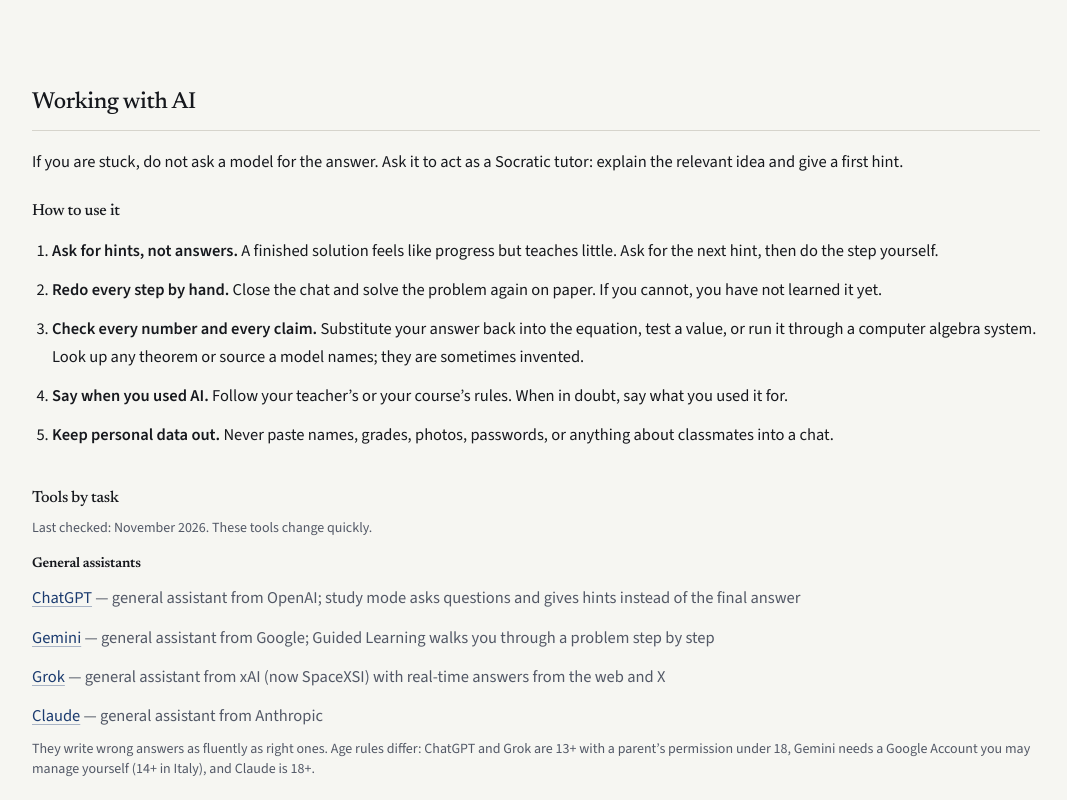
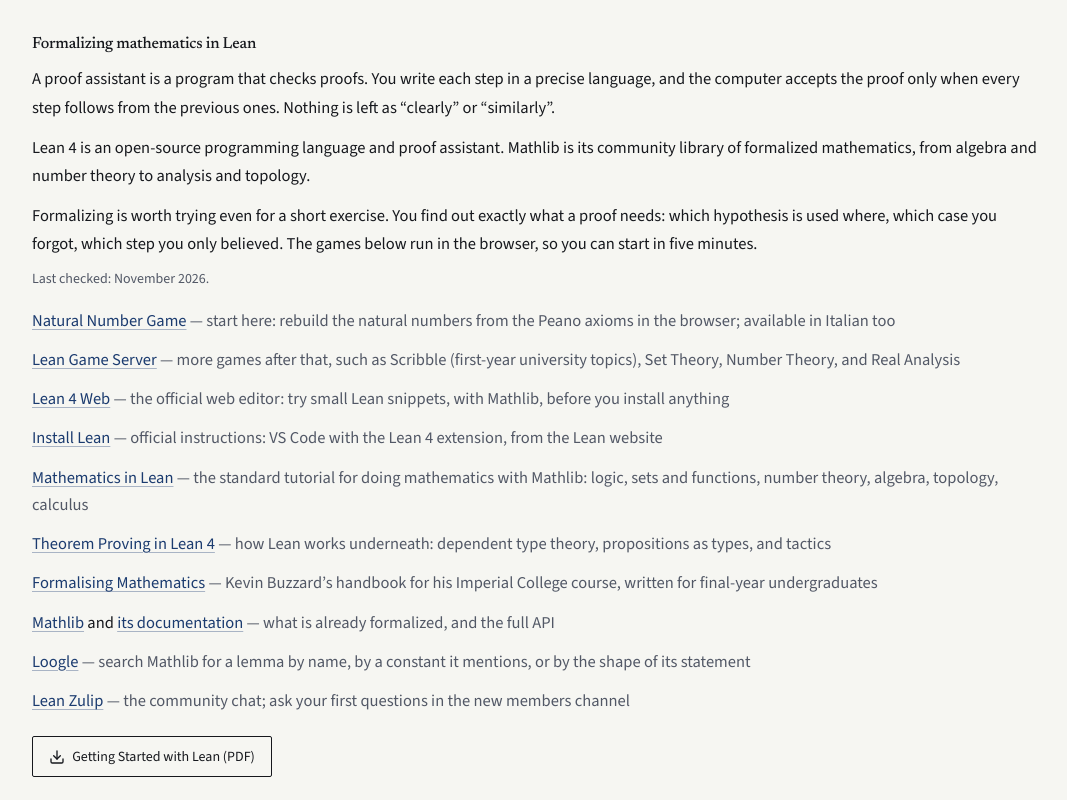
Before and after one commit to linzialessandro/PersonalWebsite, a React (Vite) app: page /teaching in a window 1280 px wide. Shown: the part 2560-3360 px from the top of the page, without its empty margins (104-1171 px from the left). Built offline with nearby package versions, Linux system fonts and the light colour scheme.

Commit message:
Teaching: add Formalizing mathematics in Lean to For students

```diff
--- /dev/null
+++ b/src/data/leanGuide.js
@@ -0,0 +1,80 @@
+export const leanLastChecked = "November 2026";
+
+export const leanIntro = [
+  "A proof assistant is a program that checks proofs. You write each step in a precise language, and the computer accepts the proof only when every step follows from the previous ones. Nothing is left as “clearly” or “similarly”.",
+  "Lean 4 is an open-source programming language and proof assistant. Mathlib is its community library of formalized mathematics, from algebra and number theory to analysis and topology.",
+  "Formalizing is worth trying even for a short exercise. You find out exactly what a proof needs: which hypothesis is used where, which case you forgot, which step you only believed. The games below run in the browser, so you can start in five minutes.",
+];
+
+export const leanGuide = {
+  file: "getting-started-with-lean.pdf",
+  title: "Getting Started with Lean",
+  description:
+    "What Lean is, a first proof by induction, a learning path, and these links.",
+};
+
+export const leanResources = [
+  {
+    url: "https://adam.math.hhu.de/#/g/leanprover-community/nng4",
+    label: "Natural Number Game",
+    suffix:
+      " — start here: rebuild the natural numbers from the Peano axioms in the browser; available in Italian too",
+  },
+  {
+    url: "https://adam.math.hhu.de/",
+    label: "Lean Game Server",
+    suffix:
+      " — more games after that, such as Scribble (first-year university topics), Set Theory, Number Theory, and Real Analysis",
+  },
+  {
+    url: "https://live.lean-lang.org/",
+    label: "Lean 4 Web",
+    suffix:
+      " — the official web editor: try small Lean snippets, with Mathlib, before you install anything",
+  },
+  {
+    url: "https://lean-lang.org/install/",
+    label: "Install Lean",
+    suffix:
+      " — official instructions: VS Code with the Lean 4 extension, from the Lean website",
+  },
+  {
+    url: "https://leanprover-community.github.io/mathematics_in_lean/",
+    label: "Mathematics in Lean",
+    suffix:
+      " — the standard tutorial for doing mathematics with Mathlib: logic, sets and functions, number theory, algebra, topology, calculus",
+  },
+  {
+    url: "https://lean-lang.org/theorem_proving_in_lean4/",
+    label: "Theorem Proving in Lean 4",
+    suffix:
+      " — how Lean works underneath: dependent type theory, propositions as types, and tactics",
+  },
+  {
+    url: "https://www.ma.imperial.ac.uk/~buzzard/xena/formalising-mathematics-2024/",
+    label: "Formalising Mathematics",
+    suffix:
+      " — Kevin Buzzard’s handbook for his Imperial College course, written for final-year undergraduates",
+  },
+  {
+    url: "https://mathlib.org/",
+    label: "Mathlib",
+    extra: {
+      url: "https://leanprover-community.github.io/mathlib4_docs/",
+      label: "its documentation",
+    },
+    suffix: " — what is already formalized, and the full API",
+  },
+  {
+    url: "https://loogle.lean-lang.org/",
+    label: "Loogle",
+    suffix:
+      " — search Mathlib for a lemma by name, by a constant it mentions, or by the shape of its statement",
+  },
+  {
+    url: "https://leanprover.zulipchat.com/",
+    label: "Lean Zulip",
+    suffix:
+      " — the community chat; ask your first questions in the new members channel",
+  },
+];
--- a/src/pages/Teaching.jsx
+++ b/src/pages/Teaching.jsx
@@ -11,6 +11,12 @@ import {
   aiPrompts,
   aiToolGroups,
 } from "../data/aiGuide";
+import {
+  leanGuide,
+  leanIntro,
+  leanLastChecked,
+  leanResources,
+} from "../data/leanGuide";
 import {
   codingResources,
   competitionResources,
@@ -188,6 +194,32 @@ const Teaching = () => {
             <h3 className="text-base mb-2">Problems</h3>
             <ResourceLinkList items={competitionResources} />
           </div>
+
+          <div id="students-lean" className="mb-8">
+            <h3 className="text-base mb-2">Formalizing mathematics in Lean</h3>
+            {leanIntro.map((paragraph) => (
+              <p key={paragraph} className="prose-quiet mb-3">
+                {paragraph}
+              </p>
+            ))}
+            <p className="text-sm text-muted-foreground mb-3">
+              Last checked: {leanLastChecked}.
+            </p>
+            <ResourceLinkList items={leanResources} />
+            <p className="mt-4 mb-0">
+              <a
+                href={`${import.meta.env.BASE_URL}guides/${leanGuide.file}`}
+                download
+                className="btn btn-outline w-fit"
+                target="_blank"
+                rel="noopener noreferrer"
+                aria-label={`Download ${leanGuide.title} (PDF)`}
+              >
+                <Download size={16} />
+                {`${leanGuide.title} (PDF)`}
+              </a>
+            </p>
+          </div>
         </section>
 
         <section id="ai" className="content-block">
```
Also changed, not shown: 1 other file (tests, documents, lock files or other folders).
